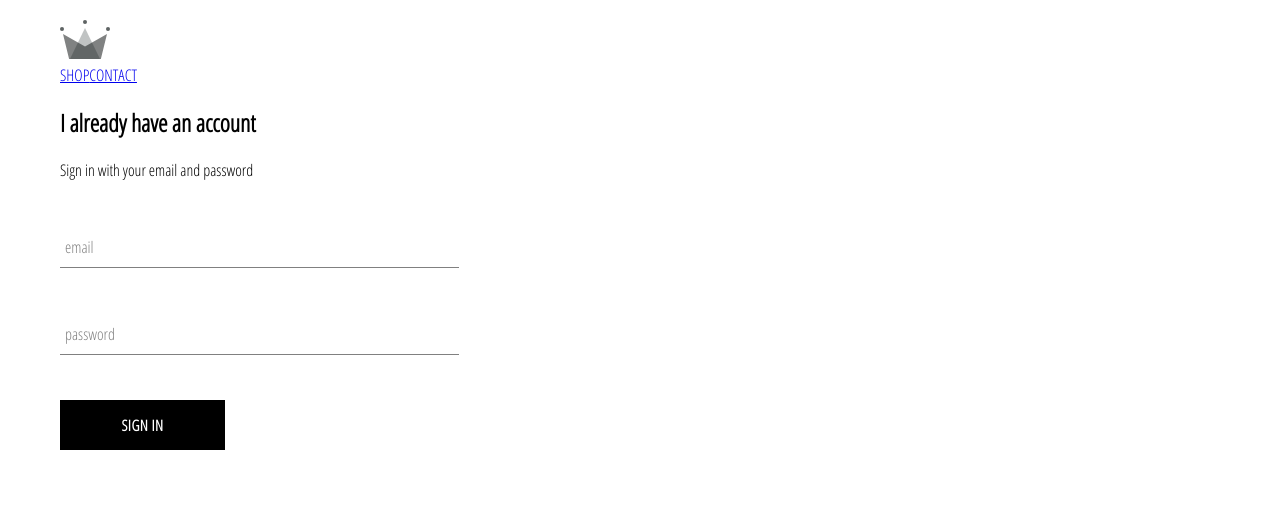
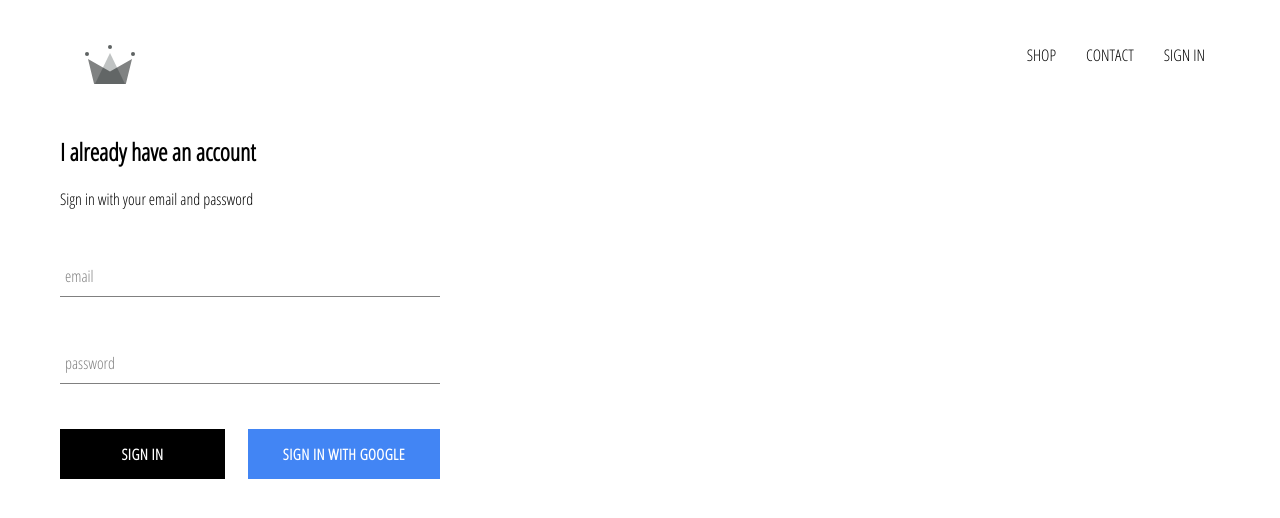
Before and after one commit to Alex23rodriguez/ReactProject, a React (Vite) app: page /signin in a window 1280 px wide. Shown: the top 518 px of the page. Built offline with nearby package versions, Linux system fonts and the light colour scheme; no server answers.

Commit message:
integrated firebase into application. Can now sign in and sign out with google

```diff
--- a/package.json
+++ b/package.json
@@ -7,6 +7,7 @@
     "serve": "vite preview"
   },
   "dependencies": {
+    "firebase": "^8.6.3",
     "node-sass": "^6.0.0",
     "react": "^17.0.0",
     "react-dom": "^17.0.0",
--- a/src/App.css
+++ b/src/App.css
@@ -2,3 +2,12 @@ body {
   font-family: "Open Sans Condensed";
   padding: 20px 60px;
 }
+
+a {
+  text-decoration: none;
+  color: black;
+}
+
+* {
+  box-sizing: border-box;
+}
--- a/src/App.jsx
+++ b/src/App.jsx
@@ -6,11 +6,34 @@ import HomePage from "./pages/homepage/homepage.component";
 import ShopPage from "./pages/shop/shop.component";
 import Header from "./components/header/header.component";
 import SignInAndSignUpPage from "./pages/sign-in-and-sign-up/sign-in-and-sign-up.component";
+import { auth } from "./firebase/firebase.utils";
 
-function App() {
+class App extends React.Component {
+  constructor() {
+    super();
+
+    this.state = {
+      currentUser: null,
+    };
+  }
+
+  unsubscribeFromAuth = null;
+
+  componentDidMount() {
+    this.unsubscribeFromAuth = auth.onAuthStateChanged((user) => {
+      this.setState({ currentUser: user });
+      console.log(user);
+    });
+  }
+
+  componentWillUnmount() {
+    this.unsubscribeFromAuth();
+  }
+
+  render() {
     return (
       <div>
-      <Header />
+        <Header currentUser={this.state.currentUser} />
         <Switch>
           <Route exact path='/' component={HomePage} />
           <Route path='/shop' component={ShopPage} />
@@ -19,5 +42,6 @@ function App() {
       </div>
     );
   }
+}
 
 export default App;
--- a/src/components/custom-button/custom-button.component.jsx
+++ b/src/components/custom-button/custom-button.component.jsx
@@ -2,8 +2,13 @@ import React from "react";
 
 import "./custom-button.styles.scss";
 
-const CustomButton = ({ children, ...otherProps }) => (
-  <button className='custom-button'>{children}</button>
+const CustomButton = ({ children, isGoogleSignIn, ...otherProps }) => (
+  <button
+    className={`${isGoogleSignIn ? "google-sign-in " : ""}` + "custom-button"}
+    {...otherProps}
+  >
+    {children}
+  </button>
 );
 
 export default CustomButton;
--- a/src/components/custom-button/custom-button.styles.scss
+++ b/src/components/custom-button/custom-button.styles.scss
@@ -19,4 +19,13 @@
     color: black;
     border: 1px solid black;
   }
+
+  &.google-sign-in {
+    background-color: #4285f4;
+  }
+
+  &:hover {
+    background-color: #357ae8;
+    border: none;
+  }
 }
--- a/src/components/header/header.component.jsx
+++ b/src/components/header/header.component.jsx
@@ -2,9 +2,11 @@ import React from "react";
 import { Link } from "react-router-dom";
 import logo from "../../assets/crown.svg";
 
+import { auth } from "../../firebase/firebase.utils";
+
 import "./header.styles.scss";
 
-const Header = () => (
+const Header = ({ currentUser }) => (
   <div className='header'>
     <Link className='logo-container' to='/'>
       <img src={logo} alt='logo' />
@@ -16,6 +18,15 @@ const Header = () => (
       <Link className='option' to='/shop'>
         CONTACT
       </Link>
+      {currentUser ? (
+        <div className='option' onClick={() => auth.signOut()}>
+          SIGN OUT
+        </div>
+      ) : (
+        <Link className='option' to='/signin'>
+          SIGN IN
+        </Link>
+      )}
     </div>
   </div>
 );
--- a/src/components/header/header.styles.scss
+++ b/src/components/header/header.styles.scss
@@ -0,0 +1,26 @@
+.header {
+  height: 70px;
+  width: 100%;
+  display: flex;
+  justify-content: space-between;
+  margin-bottom: 25px;
+
+  .logo-container {
+    height: 100%;
+    width: 70px;
+    padding: 25px;
+  }
+
+  .options {
+    width: 50%;
+    height: 100%;
+    display: flex;
+    align-items: center;
+    justify-content: flex-end;
+
+    .option {
+      padding: 10px 15px;
+      cursor: pointer;
+    }
+  }
+}
--- a/src/components/sign-in/sign-in.component.jsx
+++ b/src/components/sign-in/sign-in.component.jsx
@@ -1,6 +1,8 @@
 import React from "react";
 import CustomButton from "../custom-button/custom-button.component";
 import FormInput from "../form-input/form-input.component";
+
+import { signInWithGoogle } from "../../firebase/firebase.utils";
 
 import "./sign-in.styles.scss";
 
@@ -8,6 +10,7 @@ class SignIn extends React.Component {
   constructor(props) {
     super(props);
 
+    console.log(signInWithGoogle);
     this.state = {
       email: "",
       password: "",
@@ -47,10 +50,12 @@ class SignIn extends React.Component {
             label='password'
             required
           />
-
-          <CustomButton type='submit' value='Submit Form'>
-            Sign In
-          </CustomButton>
+          <div className='buttons'>
+            <CustomButton type='submit'>Sign In</CustomButton>
+            <CustomButton onClick={signInWithGoogle} isGoogleSignIn>
+              Sign In with Google
+            </CustomButton>
+          </div>
         </form>
       </div>
     );
--- a/src/components/sign-in/sign-in.styles.scss
+++ b/src/components/sign-in/sign-in.styles.scss
@@ -1,9 +1,14 @@
 .sign-in {
-  width: 30vw;
+  width: 380px;
   display: flex;
   flex-direction: column;
 
   .title {
     margin: 10px 0;
   }
+
+  .buttons {
+    display: flex;
+    justify-content: space-between;
+  }
 }
--- /dev/null
+++ b/src/firebase/firebase.utils.js
@@ -0,0 +1,23 @@
+import firebase from "firebase/app";
+
+import "firebase/firestore";
+import "firebase/auth";
+
+const config = {
+  apiKey: "AIzaSyBYR8SVeXEw0dYgnxoGLDXjM9k98B-CvlE",
+  authDomain: "crwn-db-d4d7c.firebaseapp.com",
+  projectId: "crwn-db-d4d7c",
+  storageBucket: "crwn-db-d4d7c.appspot.com",
+  messagingSenderId: "636106137414",
+  appId: "1:636106137414:web:f5e062414f664231370f47",
+};
+
+firebase.initializeApp(config);
+export const auth = firebase.auth();
+export const firestore = firebase.firestore();
+
+const provider = new firebase.auth.GoogleAuthProvider();
+provider.setCustomParameters({ prompt: "select_account" });
+export const signInWithGoogle = () => auth.signInWithPopup(provider);
+
+export default firebase;
--- a/vite.config.js
+++ b/vite.config.js
@@ -3,7 +3,5 @@ import reactRefresh from "@vitejs/plugin-react-refresh";
 
 // https://vitejs.dev/config/
 export default defineConfig({
-  // base: "/Users/alex/Documents/Edu/Online/React/crwn-clothing/dist/",
-  base: "",
   plugins: [reactRefresh()],
 });
```
Also changed, not shown: 1 other file (tests, documents, lock files or other folders). Lines whose indentation alone changed are shown as unchanged.
